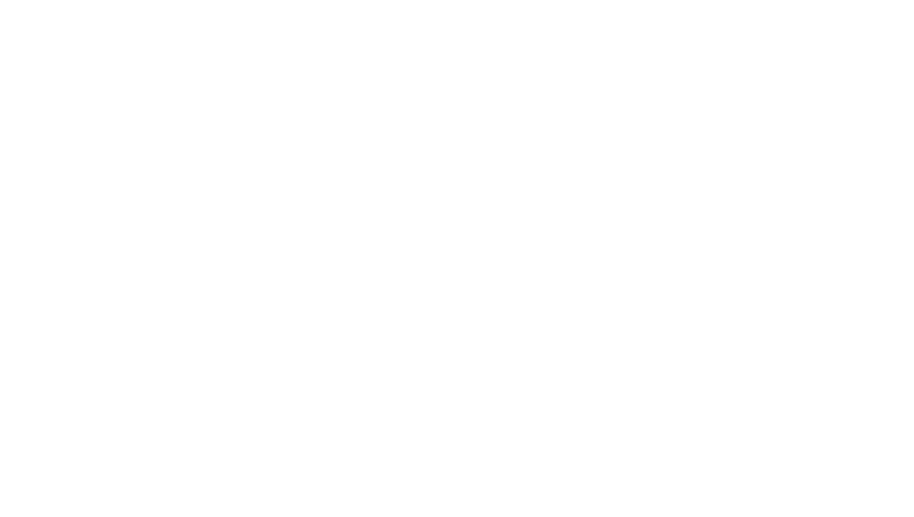
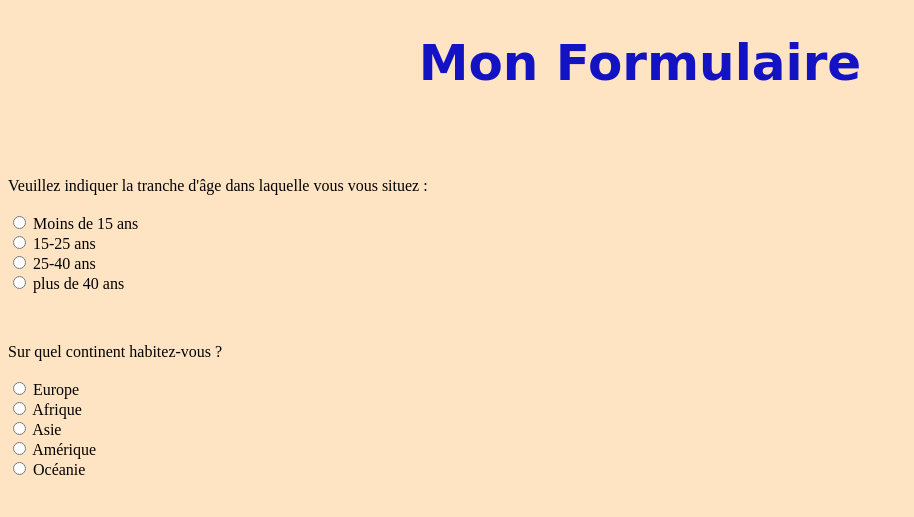
Before and after one commit to cAkramal/mapremeierepageweb, a plain HTML site: page formulaire.html in a window 1280 px wide. Shown: the whole page, without its empty margins (0-914 px from the left). Drawn offline with Linux system fonts and the light colour scheme.

Commit message:
vend 4 oct

```diff
--- /dev/null
+++ b/formulaire.css
@@ -0,0 +1,11 @@
+
+h1 {
+text-align: center;
+font-family: cursive;
+font-size: 50px;
+color: rgb(19, 19, 195);
+}
+
+body {
+    background-color: bisque;
+}
--- a/formulaire.html
+++ b/formulaire.html
@@ -1,12 +1,50 @@
 <!DOCTYPE html>
 <html lang="fr">
     <head>
-
+        <title>MON FORMULAIRE</title>
+        <meta charset="UTF-8">
+        <link href="formulaire.css" rel="stylesheet">
 
     </head>
 
     <body>
+    <form>
+        <h1>Mon Formulaire</h1><br>
+        <br>
+        <p>Veuillez indiquer la tranche d'âge dans laquelle vous vous situez : <br>
+            <br>
+            <input type="radio">
+            <label> Moins de 15 ans</label> <br>
 
+            <input type="radio">
+            <label>15-25 ans</label> <br>
+
+            <input type="radio">
+            <label>25-40 ans <br></label>
+
+            <input type="radio">
+            <label>plus de 40 ans</label> <br>
+    </p><br>
+
+    <p>Sur quel continent habitez-vous ? <br>
+        <br>
+
+        <input type="radio">
+        <label>Europe </label><br>
+
+        <input type="radio">
+        <label> Afrique </label><br>
+
+        <input type="radio">
+        <label>Asie</label> <br>
+
+        <input type="radio">
+        <label>Amérique </label><br>
+
+        <input type="radio">
+        <label>Océanie</label> <br>
+    </p> <br>
+</form>
 
     </body>
 </html>
```
Also changed, not shown: formulaire2.html (added, +37 -0 lines), formulaire2.css (added).
